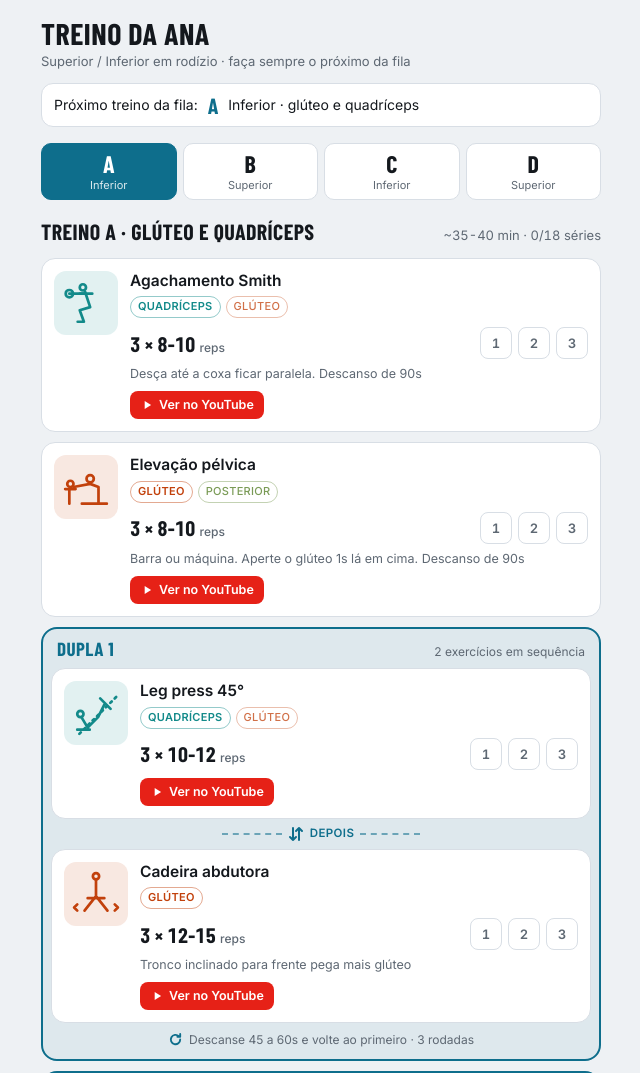
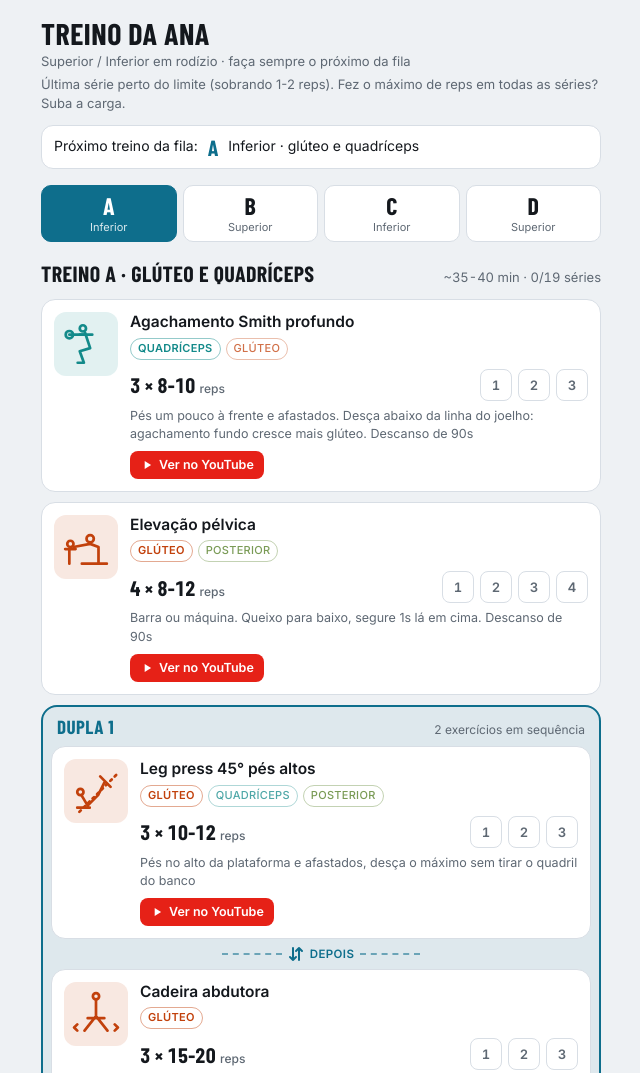
Before and after one commit to clausnp/fichas-treino, a plain HTML site: page ana.html in a window 1280 px wide. Shown: the top 1073 px of the page, without its empty margins (319-959 px from the left). Drawn offline with nearby package versions, Linux system fonts and the light colour scheme; a web font is replaced by a local one.

Commit message:
Ficha da Ana: pernas revisadas sem repetição, flexora sentada, búlgaro, adutora e regra de progressão

```diff
--- a/ana.html
+++ b/ana.html
@@ -15,7 +15,7 @@
   --bg:#EEF1F4; --surface:#FFFFFF; --fg:#14181D; --muted:#5E6873; --line:#D8DEE5;
   --accent:#0E6E8C; --accent-fg:#FFFFFF; --done:#1F9D5B;
   --g-peito:#D9433B; --g-costas:#2F55E0; --g-ombro:#C77A12; --g-biceps:#8A3FD1; --g-triceps:#B0379A;
-  --g-quad:#138A8A; --g-post:#4E7A1E; --g-gluteo:#C2410C; --g-pant:#596579; --g-abd:#7C5A2E;
+  --g-quad:#138A8A; --g-post:#4E7A1E; --g-gluteo:#C2410C; --g-pant:#596579; --g-abd:#7C5A2E; --g-adut:#9D3F6B;
   --display:"Barlow Condensed","Arial Narrow",system-ui,sans-serif;
   --body:"Inter",system-ui,-apple-system,"Segoe UI",sans-serif;
 }
@@ -23,13 +23,13 @@
   --bg:#0E1216; --surface:#171C22; --fg:#E8ECF0; --muted:#97A2AE; --line:#29313A;
   --accent:#5CC4E6; --accent-fg:#0E1216; --done:#3CC37E;
   --g-peito:#FF7A70; --g-costas:#7D98FF; --g-ombro:#F0A53A; --g-biceps:#B98AF0; --g-triceps:#E57BCB;
-  --g-quad:#3CC6C6; --g-post:#93C45A; --g-gluteo:#FF8B52; --g-pant:#A3AFC0; --g-abd:#CFA26A;
+  --g-quad:#3CC6C6; --g-post:#93C45A; --g-gluteo:#FF8B52; --g-pant:#A3AFC0; --g-abd:#CFA26A; --g-adut:#E585B2;
   color-scheme:dark}}
 :root[data-theme="dark"]{
   --bg:#0E1216; --surface:#171C22; --fg:#E8ECF0; --muted:#97A2AE; --line:#29313A;
   --accent:#5CC4E6; --accent-fg:#0E1216; --done:#3CC37E;
   --g-peito:#FF7A70; --g-costas:#7D98FF; --g-ombro:#F0A53A; --g-biceps:#B98AF0; --g-triceps:#E57BCB;
-  --g-quad:#3CC6C6; --g-post:#93C45A; --g-gluteo:#FF8B52; --g-pant:#A3AFC0; --g-abd:#CFA26A;
+  --g-quad:#3CC6C6; --g-post:#93C45A; --g-gluteo:#FF8B52; --g-pant:#A3AFC0; --g-abd:#CFA26A; --g-adut:#E585B2;
   color-scheme:dark}
 *{box-sizing:border-box}
 body{background:var(--bg);color:var(--fg);font-family:var(--body);font-size:15px;line-height:1.45;
@@ -95,6 +95,7 @@ details ul{margin:0 0 14px;padding-left:18px;display:flex;flex-direction:column;
   <header>
     <h1>Treino da Ana</h1>
     <div class="sub">Superior / Inferior em rodízio · faça sempre o próximo da fila</div>
+    <div class="sub">Última série perto do limite (sobrando 1-2 reps). Fez o máximo de reps em todas as séries? Suba a carga.</div>
     <div class="next" id="next"></div>
   </header>
   <nav class="tabs" role="tablist" id="tabs"></nav>
@@ -116,7 +117,7 @@ details ul{margin:0 0 14px;padding-left:18px;display:flex;flex-direction:column;
 const G={
   peito:["Peito","--g-peito"],costas:["Costas","--g-costas"],ombro:["Ombro","--g-ombro"],
   biceps:["Bíceps","--g-biceps"],triceps:["Tríceps","--g-triceps"],quad:["Quadríceps","--g-quad"],
-  post:["Posterior","--g-post"],gluteo:["Glúteo","--g-gluteo"],pant:["Panturrilha","--g-pant"],abd:["Abdômen","--g-abd"]
+  post:["Posterior","--g-post"],gluteo:["Glúteo","--g-gluteo"],pant:["Panturrilha","--g-pant"],abd:["Abdômen","--g-abd"],adut:["Adutores","--g-adut"]
 };
 const S='fill="none" stroke="currentColor" stroke-width="2.6" stroke-linecap="round" stroke-linejoin="round"';
 const F='fill="currentColor" stroke="none"';
@@ -151,11 +152,11 @@ const I={
 };
 const T={
   A:{nome:"Inferior · glúteo e quadríceps",min:"35-40",ex:[
-    {n:"Agachamento Smith",i:"agacha",g:["quad"],s:["gluteo"],sets:3,r:"8-10",o:"Desça até a coxa ficar paralela. Descanso de 90s"},
-    {n:"Elevação pélvica",i:"pelvica",g:["gluteo"],s:["post"],sets:3,r:"8-10",o:"Barra ou máquina. Aperte o glúteo 1s lá em cima. Descanso de 90s"},
-    {n:"Leg press 45°",i:"legpress",g:["quad"],s:["gluteo"],sets:3,r:"10-12",bi:"Dupla 1 · alterne com a abdutora"},
-    {n:"Cadeira abdutora",i:"abdutora",g:["gluteo"],sets:3,r:"12-15",bi:"Dupla 1 · alterne com o leg press",o:"Tronco inclinado para frente pega mais glúteo"},
-    {n:"Cadeira extensora",i:"extensora",g:["quad"],sets:3,r:"10-12",bi:"Dupla 2 · alterne com o abdominal"},
+    {n:"Agachamento Smith profundo",i:"agacha",g:["quad"],s:["gluteo"],sets:3,r:"8-10",o:"Pés um pouco à frente e afastados. Desça abaixo da linha do joelho: agachamento fundo cresce mais glúteo. Descanso de 90s"},
+    {n:"Elevação pélvica",i:"pelvica",g:["gluteo"],s:["post"],sets:4,r:"8-12",o:"Barra ou máquina. Queixo para baixo, segure 1s lá em cima. Descanso de 90s"},
+    {n:"Leg press 45° pés altos",i:"legpress",g:["gluteo"],s:["quad","post"],sets:3,r:"10-12",bi:"Dupla 1 · alterne com a abdutora",o:"Pés no alto da plataforma e afastados, desça o máximo sem tirar o quadril do banco"},
+    {n:"Cadeira abdutora",i:"abdutora",g:["gluteo"],sets:3,r:"15-20",bi:"Dupla 1 · alterne com o leg press",o:"Tronco inclinado para frente pega mais glúteo"},
+    {n:"Cadeira extensora",i:"extensora",g:["quad"],sets:3,r:"12-15",bi:"Dupla 2 · alterne com o abdominal"},
     {n:"Abdominal infra",i:"infra",g:["abd"],sets:3,r:"12-15",bi:"Dupla 2 · alterne com a extensora"}
   ]},
   B:{nome:"Superior · costas e ombro",min:"35-40",ex:[
@@ -163,17 +164,17 @@ const T={
     {n:"Supino inclinado halter",i:"supino",g:["peito"],s:["ombro","triceps"],sets:3,r:"10-12",bi:"Dupla 1 · alterne com a puxada",o:"Banco a 30°"},
     {n:"Remada baixa triângulo",i:"remadabaixa",g:["costas"],s:["biceps"],sets:3,r:"10-12",bi:"Dupla 2 · alterne com o desenvolvimento"},
     {n:"Desenvolvimento halter",i:"desenv",g:["ombro"],s:["triceps"],sets:3,r:"10-12",bi:"Dupla 2 · alterne com a remada"},
-    {n:"Elevação lateral",i:"lateral",g:["ombro"],sets:3,r:"12-15",bi:"Trio · 1 de 3",o:"Sem balançar o corpo"},
-    {n:"Rosca alternada",i:"martelo",g:["biceps"],sets:3,r:"10-12",bi:"Trio · 2 de 3"},
+    {n:"Elevação lateral",i:"lateral",g:["ombro"],sets:3,r:"12-15",bi:"Trio · 1 de 3",o:"Halter ou cabo, sem balançar o corpo"},
+    {n:"Rosca inclinada halter",i:"rosca",g:["biceps"],sets:3,r:"10-12",bi:"Trio · 2 de 3"},
     {n:"Tríceps corda",i:"tricorda",g:["triceps"],sets:3,r:"10-12",bi:"Trio · 3 de 3"}
   ]},
   C:{nome:"Inferior · glúteo e posterior",min:"35-40",ex:[
-    {n:"Stiff",i:"stiff",g:["post"],s:["gluteo"],sets:3,r:"8-10",o:"Coluna reta, barra rente à perna. Descanso de 90s"},
-    {n:"Afundo no Smith",i:"afundo",g:["gluteo"],s:["quad"],sets:3,r:"10",o:"Cada perna. Passo longo pega mais glúteo"},
-    {n:"Mesa flexora",i:"flexora",g:["post"],sets:3,r:"10-12",bi:"Dupla 1 · alterne com o coice"},
-    {n:"Glúteo no cabo (coice)",i:"coice",g:["gluteo"],sets:3,r:"12-15",bi:"Dupla 1 · alterne com a flexora",o:"Cada perna"},
-    {n:"Cadeira abdutora",i:"abdutora",g:["gluteo"],sets:3,r:"12-15",bi:"Dupla 2 · alterne com a panturrilha"},
-    {n:"Panturrilha em pé",i:"pant",g:["pant"],sets:3,r:"12-15",bi:"Dupla 2 · alterne com a abdutora",o:"Segure 1s lá em cima"}
+    {n:"Stiff",i:"stiff",g:["post"],s:["gluteo"],sets:3,r:"8-10",o:"Joelho levemente dobrado, quadril para trás até sentir alongar atrás da coxa, coluna reta. Descanso de 90s"},
+    {n:"Agachamento búlgaro",i:"afundo",g:["gluteo"],s:["quad"],sets:3,r:"8-10",o:"Pé de trás no banco, tronco levemente inclinado para frente (pega mais glúteo). Cada perna, halteres ou Smith"},
+    {n:"Cadeira flexora sentada",i:"flexora",g:["post"],sets:3,r:"10-12",bi:"Dupla 1 · alterne com o coice",o:"Sentada cresce mais o posterior que deitada (músculo trabalha alongado)"},
+    {n:"Glúteo no cabo (coice)",i:"coice",g:["gluteo"],sets:3,r:"12-15",bi:"Dupla 1 · alterne com a flexora",o:"Cada perna, sem arquear a lombar"},
+    {n:"Cadeira adutora",i:"abdutora",g:["adut"],sets:3,r:"12-15",bi:"Dupla 2 · alterne com a panturrilha",o:"Parte interna da coxa. Abra bem na volta, devagar"},
+    {n:"Panturrilha em pé",i:"pant",g:["pant"],sets:3,r:"12-15",bi:"Dupla 2 · alterne com a adutora",o:"Desça bem e segure 1s lá em cima"}
   ]},
   D:{nome:"Superior · costas e abdômen",min:"35-40",ex:[
     {n:"Puxada triângulo",i:"puxada",g:["costas"],s:["biceps"],sets:3,r:"10-12",bi:"Dupla 1 · alterne com o supino"},
@@ -203,6 +204,11 @@ const YQ={
   "Flexor deitado":"mesa flexora deitado",
   "Abdominal remador":"abdominal remador",
   "Elevação pélvica":"elevação pélvica barra",
+  "Agachamento Smith profundo":"agachamento smith profundo glúteo",
+  "Leg press 45° pés altos":"leg press pés altos glúteo",
+  "Agachamento búlgaro":"agachamento búlgaro glúteo",
+  "Cadeira flexora sentada":"cadeira flexora sentada",
+  "Rosca inclinada halter":"rosca inclinada halter banco",
   "Rosca direta W":"rosca direta barra W"
 };
 const yt=n=>"https://www.youtube.com/results?search_query="+encodeURIComponent((YQ[n]||n)+" como fazer execução correta shorts");
```
Also changed, not shown: 1 other file.
